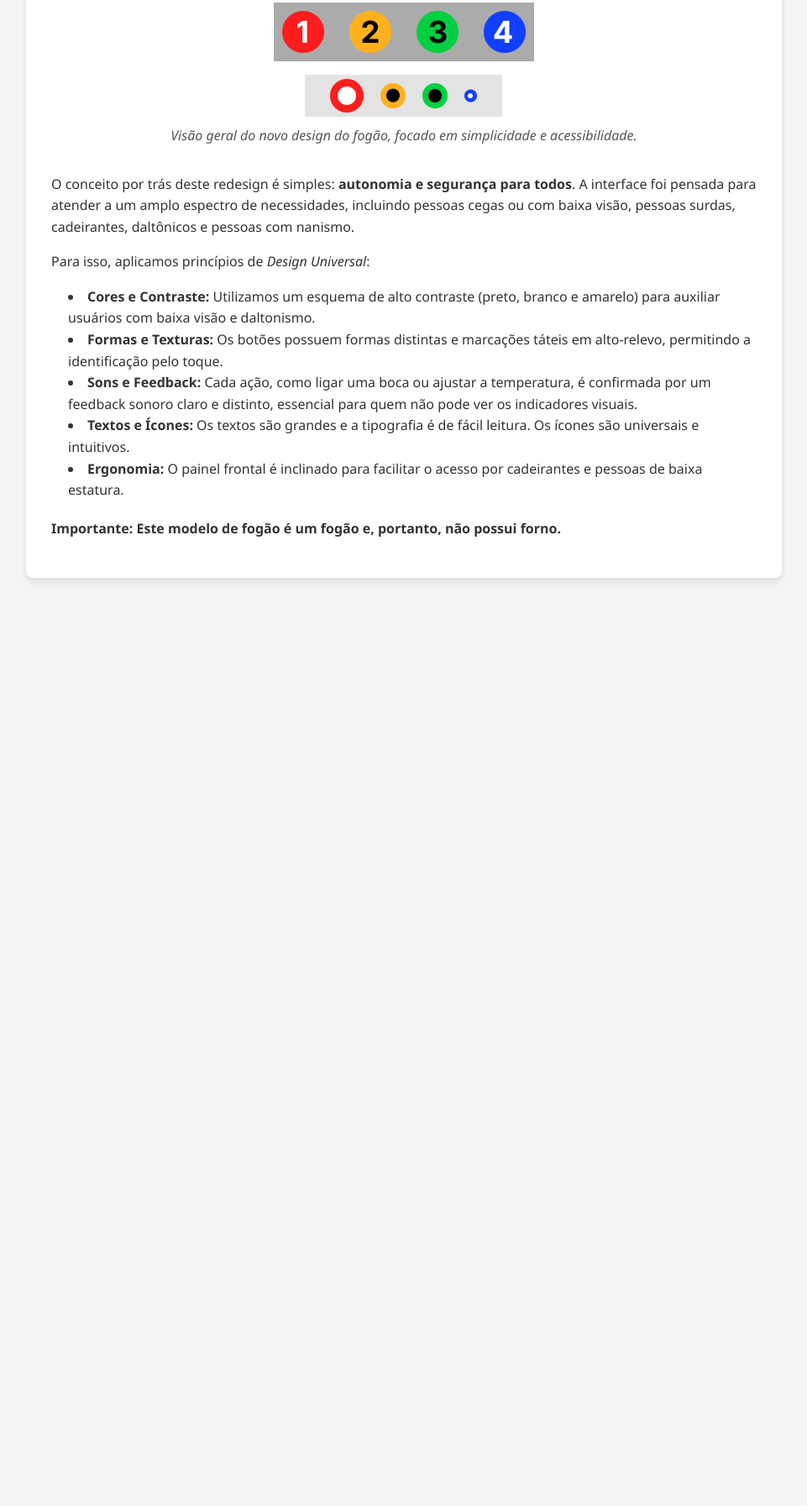
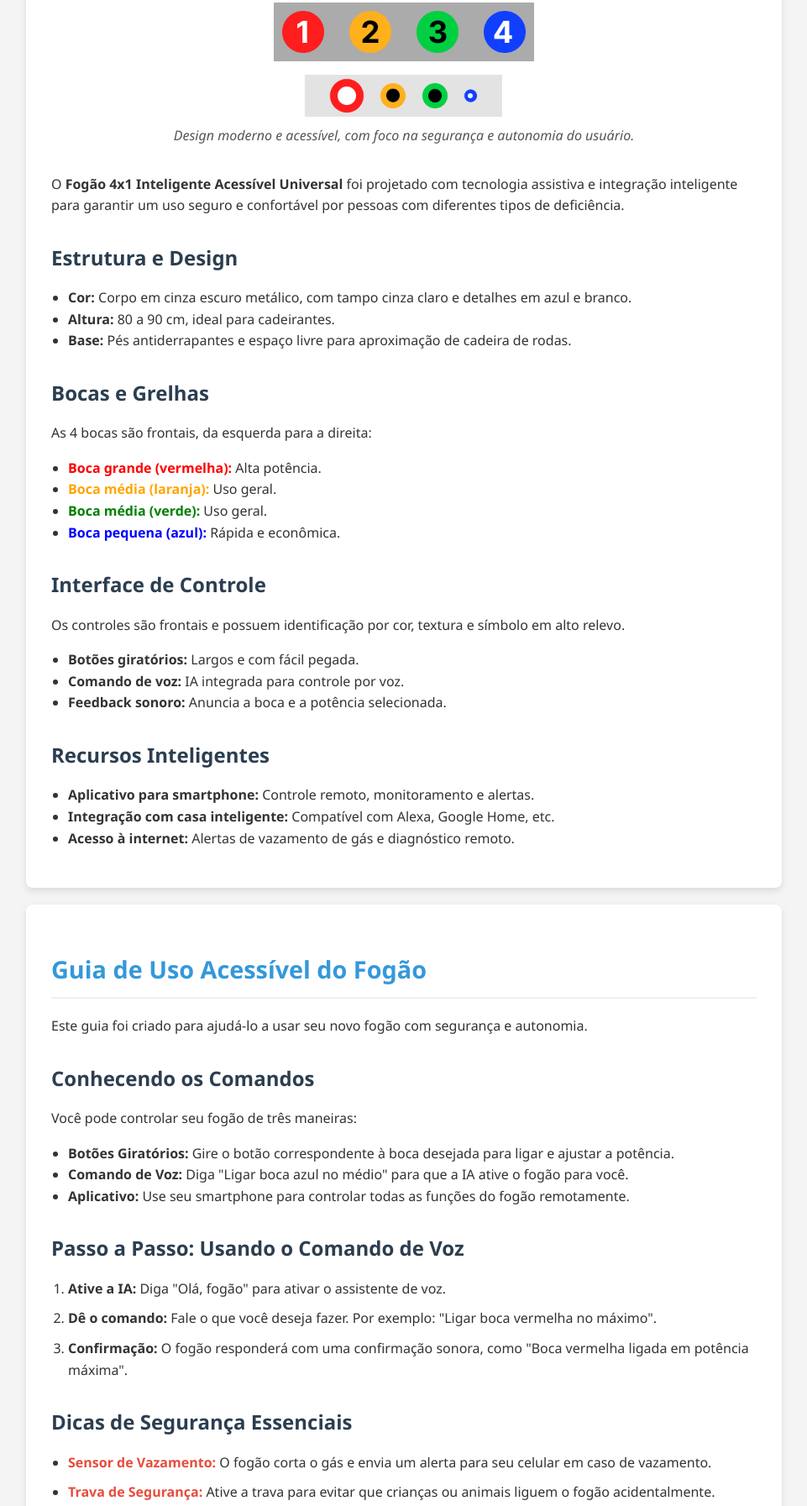
Before and after one commit to jonatasbueno/courses, a plain HTML site: page ifsp/pos-graduacao/especializacao-em-desenvolvimento-web-e-dispositivos-moveis/desenvolvimento-para-internet-i/fogao-web/index.html in a window 1280 px wide. Shown: the part 912-2705 px from the top of the page at 84% size, without its empty margins (159-1120 px from the left). Before the commit the page ends 1648 px from the top, so only its background shows below. Drawn offline with Linux system fonts and the light colour scheme.

Commit message:
feature: adiciona restante do manual de uso

```diff
--- a/ifsp/pos-graduacao/especializacao-em-desenvolvimento-web-e-dispositivos-moveis/desenvolvimento-para-internet-i/fogao-web/index.html
+++ b/ifsp/pos-graduacao/especializacao-em-desenvolvimento-web-e-dispositivos-moveis/desenvolvimento-para-internet-i/fogao-web/index.html
@@ -22,7 +22,7 @@
     />
     <!-- Define o autor da página. -->
 
-    <title>Redesign de Interface do Fogão Acessível | Por Jônatas</title>
+    <title>Fogão 4x1 Inteligente Acessível Universal | Por Jônatas</title>
 
     <style>
       nav a:hover,
@@ -56,7 +56,7 @@
       "
     >
       <h1 style="margin-bottom: 10px; font-size: 2em">
-        Redesign de Interface do Fogão Acessível
+        🔥 Fogão 4x1 Inteligente Acessível Universal
       </h1>
       <!-- A tag <nav> define um bloco de navegação. O "aria-label" descreve o propósito da navegação para leitores de tela. -->
       <nav aria-label="Navegação principal do site">
@@ -113,6 +113,7 @@
         id="projetista"
         aria-labelledby="titulo-projetista"
         style="
+          scroll-margin-top: 120px;
           background-color: #ffffff;
           margin: 20px 0;
           padding: 30px;
@@ -170,6 +171,7 @@
         id="interface"
         aria-labelledby="titulo-interface"
         style="
+          scroll-margin-top: 120px;
           background-color: #ffffff;
           margin: 20px 0;
           padding: 30px;
@@ -187,21 +189,25 @@
             padding-bottom: 10px;
           "
         >
-          A Nova Interface do Fogão Acessível
+          Conheça o Fogão Inteligente
         </h2>
 
         <div
           style="display: flex; justify-content: center; align-items: center"
         >
-          <figure           style="display: flex; flex-direction: column; justify-content: center; align-items: center"
-
+          <figure
+            style="
+              display: flex;
+              flex-direction: column;
+              justify-content: center;
+              align-items: center;
+            "
           >
             <img
-              style="width: 310px;"
+              style="width: 310px"
               src="/img/fogao.png"
-              alt="A nova interface do fogão acessível. É um fogão de indução com quatro bocas. Os controles são grandes, com ícones táteis em alto-relevo e feedback sonoro. As cores são contrastantes, com um painel preto e marcações em branco e amarelo."
+              alt="Fogão 4x1 Inteligente Acessível Universal. Corpo em cinza escuro metálico, tampo cinza claro e 4 bocas frontais com detalhes coloridos (vermelho, laranja, verde, azul)."
             />
-            <!-- Este "alt" é extremamente descritivo, permitindo que um usuário com deficiência visual compreenda os detalhes do design. -->
             <figcaption
               style="
                 text-align: center;
@@ -210,60 +216,232 @@
                 color: #555;
               "
             >
-              Visão geral do novo design do fogão, focado em simplicidade e
-              acessibilidade.
+              Design moderno e acessível, com foco na segurança e autonomia do
+              usuário.
             </figcaption>
-            <!-- A tag <figcaption> fornece uma legenda para a imagem -->
           </figure>
         </div>
 
         <p>
-          O conceito por trás deste redesign é simples:
-          <strong>autonomia e segurança para todos</strong>. A interface foi
-          pensada para atender a um amplo espectro de necessidades, incluindo
-          pessoas cegas ou com baixa visão, pessoas surdas, cadeirantes,
-          daltônicos e pessoas com nanismo.
+          O <strong>Fogão 4x1 Inteligente Acessível Universal</strong> foi
+          projetado com tecnologia assistiva e integração inteligente para
+          garantir um uso seguro e confortável por pessoas com diferentes tipos
+          de deficiência.
         </p>
-        <p style="margin-top: 15px">
-          Para isso, aplicamos princípios de <em>Design Universal</em>:
-        </p>
-        <ul
+
+        <h3
           style="
-            list-style-position: inside;
-            margin-top: 10px;
-            padding-left: 20px;
+            font-size: 1.5em;
+            color: #2c3e50;
+            margin-top: 30px;
+            margin-bottom: 15px;
           "
         >
-          <!-- Uma lista não ordenada (<ul>) é ideal para apresentar características sem uma sequência específica. -->
+          Estrutura e Design
+        </h3>
+        <ul style="padding-left: 20px">
           <li>
-            <strong>Cores e Contraste:</strong> Utilizamos um esquema de alto
-            contraste (preto, branco e amarelo) para auxiliar usuários com baixa
-            visão e daltonismo.
+            <strong>Cor:</strong> Corpo em cinza escuro metálico, com tampo
+            cinza claro e detalhes em azul e branco.
+          </li>
+          <li><strong>Altura:</strong> 80 a 90 cm, ideal para cadeirantes.</li>
+          <li>
+            <strong>Base:</strong> Pés antiderrapantes e espaço livre para
+            aproximação de cadeira de rodas.
+          </li>
+        </ul>
+
+        <h3
+          style="
+            font-size: 1.5em;
+            color: #2c3e50;
+            margin-top: 30px;
+            margin-bottom: 15px;
+          "
+        >
+          Bocas e Grelhas
+        </h3>
+        <p>As 4 bocas são frontais, da esquerda para a direita:</p>
+        <ul style="padding-left: 20px">
+          <li>
+            <strong style="color: red">Boca grande (vermelha):</strong> Alta
+            potência.
           </li>
           <li>
-            <strong>Formas e Texturas:</strong> Os botões possuem formas
-            distintas e marcações táteis em alto-relevo, permitindo a
-            identificação pelo toque.
+            <strong style="color: orange">Boca média (laranja):</strong> Uso
+            geral.
           </li>
           <li>
-            <strong>Sons e Feedback:</strong> Cada ação, como ligar uma boca ou
-            ajustar a temperatura, é confirmada por um feedback sonoro claro e
-            distinto, essencial para quem não pode ver os indicadores visuais.
+            <strong style="color: green">Boca média (verde):</strong> Uso geral.
           </li>
           <li>
-            <strong>Textos e Ícones:</strong> Os textos são grandes e a
-            tipografia é de fácil leitura. Os ícones são universais e
-            intuitivos.
+            <strong style="color: blue">Boca pequena (azul):</strong> Rápida e
+            econômica.
+          </li>
+        </ul>
+
+        <h3
+          style="
+            font-size: 1.5em;
+            color: #2c3e50;
+            margin-top: 30px;
+            margin-bottom: 15px;
+          "
+        >
+          Interface de Controle
+        </h3>
+        <p>
+          Os controles são frontais e possuem identificação por cor, textura e
+          símbolo em alto relevo.
+        </p>
+        <ul style="padding-left: 20px">
+          <li>
+            <strong>Botões giratórios:</strong> Largos e com fácil pegada.
           </li>
           <li>
-            <strong>Ergonomia:</strong> O painel frontal é inclinado para
-            facilitar o acesso por cadeirantes e pessoas de baixa estatura.
+            <strong>Comando de voz:</strong> IA integrada para controle por voz.
+          </li>
+          <li>
+            <strong>Feedback sonoro:</strong> Anuncia a boca e a potência
+            selecionada.
           </li>
         </ul>
-        <p style="margin-top: 20px; font-weight: bold">
-          Importante: Este modelo de fogão é um fogão e, portanto, não possui
-          forno.
+
+        <h3
+          style="
+            font-size: 1.5em;
+            color: #2c3e50;
+            margin-top: 30px;
+            margin-bottom: 15px;
+          "
+        >
+          Recursos Inteligentes
+        </h3>
+        <ul style="padding-left: 20px">
+          <li>
+            <strong>Aplicativo para smartphone:</strong> Controle remoto,
+            monitoramento e alertas.
+          </li>
+          <li>
+            <strong>Integração com casa inteligente:</strong> Compatível com
+            Alexa, Google Home, etc.
+          </li>
+          <li>
+            <strong>Acesso à internet:</strong> Alertas de vazamento de gás e
+            diagnóstico remoto.
+          </li>
+        </ul>
+      </section>
+
+
+      <section
+        id="manual"
+        aria-labelledby="titulo-manual"
+        style="
+          scroll-margin-top: 120px;
+          background-color: #ffffff;
+          margin: 20px 0;
+          padding: 30px;
+          border-radius: 8px;
+          box-shadow: 0 4px 8px rgba(0, 0, 0, 0.1);
+        "
+      >
+        <h2
+          id="titulo-manual"
+          style="
+            font-size: 1.8em;
+            color: #3498db;
+            margin-bottom: 20px;
+            border-bottom: 2px solid #ecf0f1;
+            padding-bottom: 10px;
+          "
+        >
+          Guia de Uso Acessível do Fogão
+        </h2>
+
+        <p>
+          Este guia foi criado para ajudá-lo a usar seu novo fogão com
+          segurança e autonomia.
         </p>
+
+        <h3
+          style="
+            font-size: 1.5em;
+            color: #2c3e50;
+            margin-top: 30px;
+            margin-bottom: 15px;
+          "
+        >
+          Conhecendo os Comandos
+        </h3>
+        <p>Você pode controlar seu fogão de três maneiras:</p>
+        <ul style="padding-left: 20px">
+          <li>
+            <strong>Botões Giratórios:</strong> Gire o botão correspondente à
+            boca desejada para ligar e ajustar a potência.
+          </li>
+          <li>
+            <strong>Comando de Voz:</strong> Diga "Ligar boca azul no médio"
+            para que a IA ative o fogão para você.
+          </li>
+          <li>
+            <strong>Aplicativo:</strong> Use seu smartphone para controlar todas
+            as funções do fogão remotamente.
+          </li>
+        </ul>
+
+        <h3
+          style="
+            font-size: 1.5em;
+            color: #2c3e50;
+            margin-top: 30px;
+            margin-bottom: 15px;
+          "
+        >
+          Passo a Passo: Usando o Comando de Voz
+        </h3>
+        <ol style="padding-left: 20px">
+          <li style="margin-bottom: 10px">
+            <strong>Ative a IA:</strong> Diga "Olá, fogão" para ativar o
+            assistente de voz.
+          </li>
+          <li style="margin-bottom: 10px">
+            <strong>Dê o comando:</strong> Fale o que você deseja fazer. Por
+            exemplo: "Ligar boca vermelha no máximo".
+          </li>
+          <li style="margin-bottom: 10px">
+            <strong>Confirmação:</strong> O fogão responderá com uma confirmação
+            sonora, como "Boca vermelha ligada em potência máxima".
+          </li>
+        </ol>
+
+        <h3
+          style="
+            font-size: 1.5em;
+            color: #2c3e50;
+            margin-top: 30px;
+            margin-bottom: 15px;
+          "
+        >
+          Dicas de Segurança Essenciais
+        </h3>
+        <ul style="padding-left: 20px">
+          <li style="margin-bottom: 10px">
+            <strong style="color: #e74c3c">Sensor de Vazamento:</strong> O fogão
+            corta o gás e envia um alerta para seu celular em caso de
+            vazamento.
+          </li>
+          <li style="margin-bottom: 10px">
+            <strong style="color: #e74c3c">Trava de Segurança:</strong> Ative a
+            trava para evitar que crianças ou animais liguem o fogão
+            acidentalmente.
+          </li>
+          <li style="margin-bottom: 10px">
+            <strong style="color: #e74c3c">Monitoramento:</strong> A IA
+            monitora o uso e sugere manutenções para garantir a segurança a
+            longo prazo.
+          </li>
+        </ul>
       </section>
     </main>
   </body>
```
Also changed, not shown: 1 other file.
